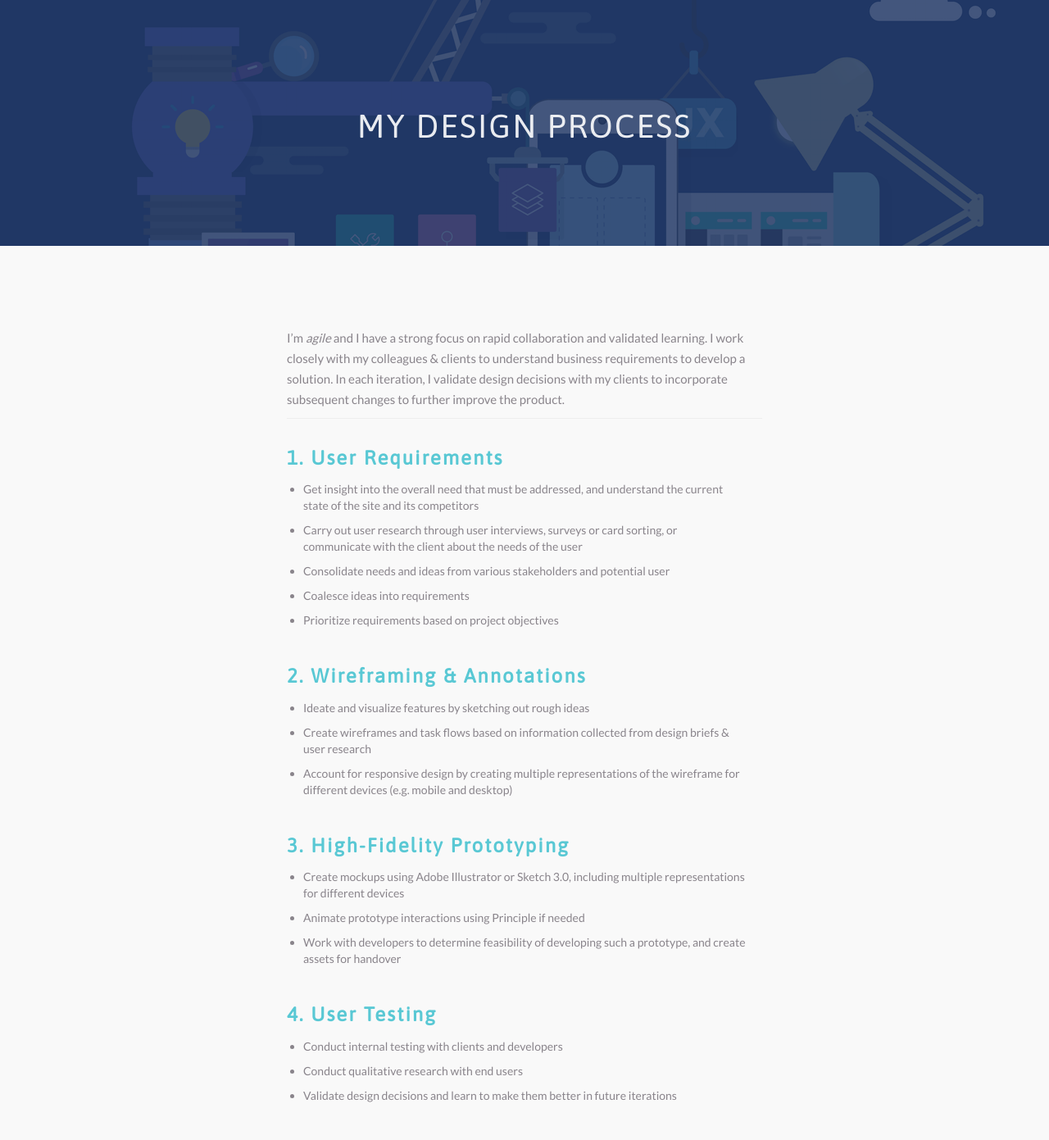
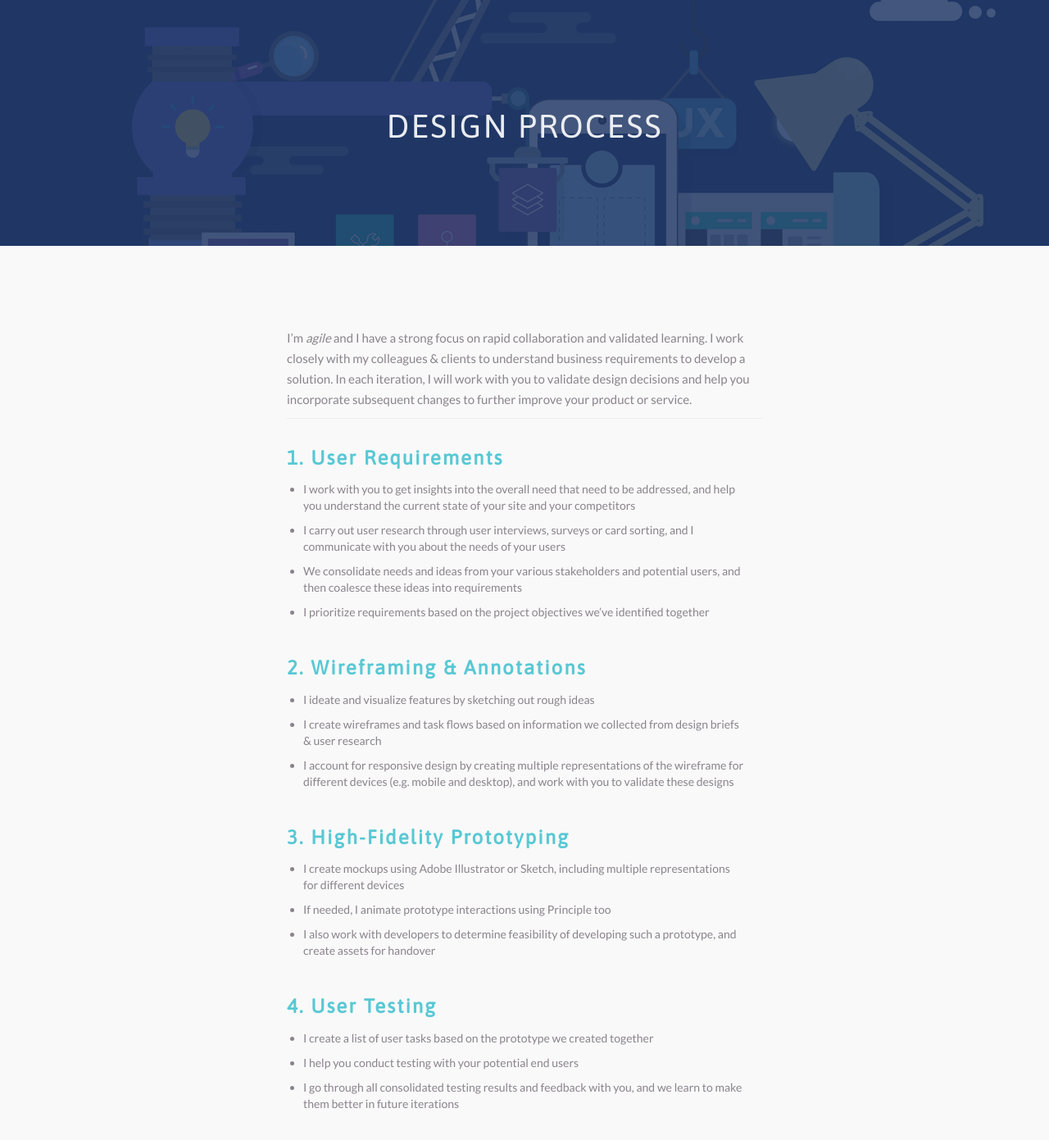
Before and after one commit to yzixuan/yzixuan.github.io, a Jekyll site: the page built from process.md, in a window 1280 px wide and 1400 px high. Shown: the top 1391 px of the window at 82% size. Built offline with Jekyll 4.4.1, drawn with Linux system fonts in a browser that asks for light colours; nearby versions of some CDN libraries.

Commit message:
update description in design process page

```diff
--- a/process.md
+++ b/process.md
@@ -1,42 +1,41 @@
 ---
 layout: page
-title: My Design Process
+title: Design Process
 permalink: process
 ---
 
-I’m *agile* and I have a strong focus on rapid collaboration and validated learning. I work closely with my colleagues & clients to understand business requirements to develop a solution. In each iteration, I validate design decisions with my clients to incorporate subsequent changes to further improve the product.
+I’m *agile* and I have a strong focus on rapid collaboration and validated learning. I work closely with my colleagues & clients to understand business requirements to develop a solution. In each iteration, I will work with you to validate design decisions and help you incorporate subsequent changes to further improve your product or service.
 
 ---
 &nbsp;
 
 ### 1. User Requirements
 
-* Get insight into the overall need that must be addressed, and understand the current state of the site and its competitors
-* Carry out user research through user interviews, surveys or card sorting, or communicate with the client about the needs of the user
-* Consolidate needs and ideas from various stakeholders and potential user
-* Coalesce ideas into requirements
-* Prioritize requirements based on project objectives
+* I work with you to get insights into the overall need that need to be addressed, and help you understand the current state of your site and your competitors
+* I carry out user research through user interviews, surveys or card sorting, and I communicate with you about the needs of your users
+* We consolidate needs and ideas from your various stakeholders and potential users, and then coalesce these ideas into requirements
+* I prioritize requirements based on the project objectives we've identified together
 
 &nbsp;
 
 ### 2. Wireframing & Annotations
 
-* Ideate and visualize features by sketching out rough ideas
-* Create wireframes and task flows based on information collected from design briefs & user research
-* Account for responsive design by creating multiple representations of the wireframe for different devices (e.g. mobile and desktop)
+* I ideate and visualize features by sketching out rough ideas
+* I create wireframes and task flows based on information we collected from design briefs & user research
+* I account for responsive design by creating multiple representations of the wireframe for different devices (e.g. mobile and desktop), and work with you to validate these designs
 
 &nbsp;
 
 ### 3. High-Fidelity Prototyping
 
-* Create mockups using Adobe Illustrator or Sketch 3.0, including multiple representations for different devices
-* Animate prototype interactions using Principle if needed
-* Work with developers to determine feasibility of developing such a prototype, and create assets for handover
+* I create mockups using Adobe Illustrator or Sketch, including multiple representations for different devices
+* If needed, I animate prototype interactions using Principle too
+* I also work with developers to determine feasibility of developing such a prototype, and create assets for handover
 
 &nbsp;
 
 ### 4. User Testing
 
-* Conduct internal testing with clients and developers
-* Conduct qualitative research with end users
-* Validate design decisions and learn to make them better in future iterations
+* I create a list of user tasks based on the prototype we created together
+* I help you conduct testing with your potential end users
+* I go through all consolidated testing results and feedback with you, and we learn to make them better in future iterations
```
